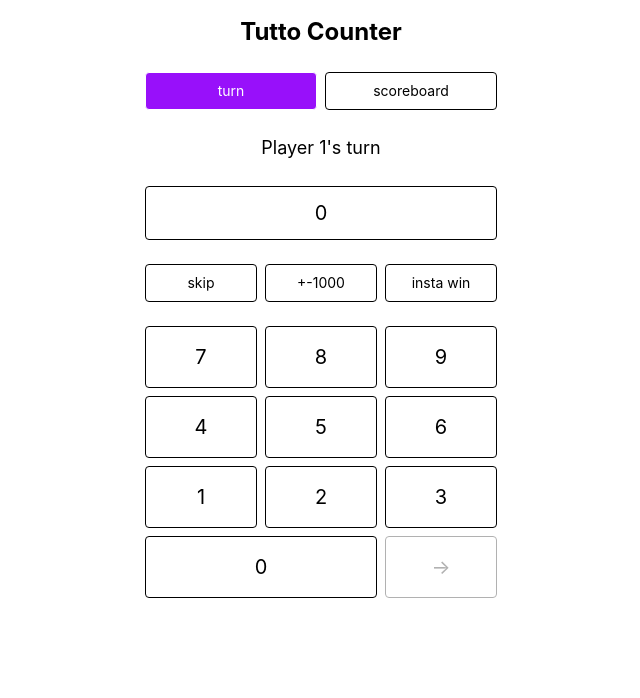
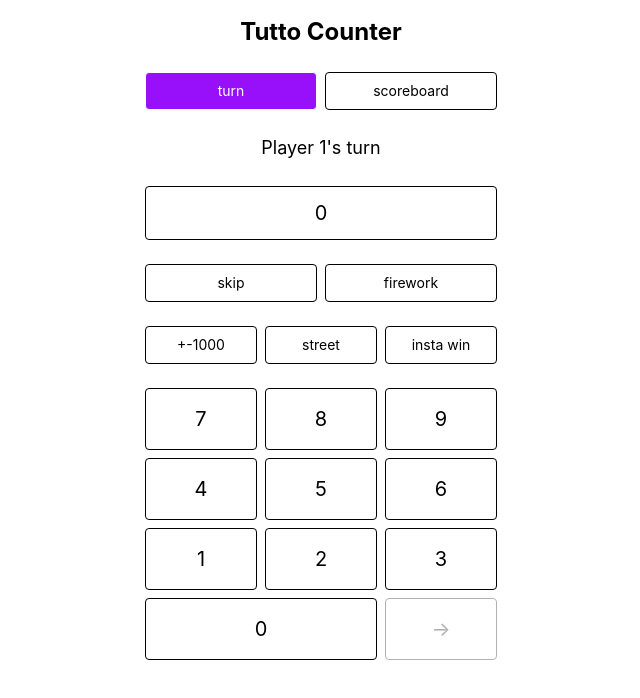
Before and after one commit to JasperBischof/tutto-counter, a React (Vite) app: page / in a window 1280 px wide. Both pictures are taken after a click on the button "start round". Shown: the top 698 px of the page, without its empty margins (319-959 px from the left). Built offline with nearby package versions, Linux system fonts and the light colour scheme.

Commit message:
added firework and street card to the card selection

```diff
--- a/src/components/Scoreboard.tsx
+++ b/src/components/Scoreboard.tsx
@@ -11,6 +11,8 @@ type Props = {
 const CARD_LABELS: Record<Exclude<Card, null>, string> = {
   'swap-1000': '+-1000',
   'insta-win': 'insta win',
+  street: 'street',
+  firework: 'firework',
 }
 
 export function Scoreboard({ players, scores, pointsHistory, cardHistory, activePlayerId }: Props) {
--- a/src/components/TurnScreen.tsx
+++ b/src/components/TurnScreen.tsx
@@ -31,15 +31,20 @@ export function TurnScreen({
 
   const activePlayer = players[activePlayerIndex]
 
-  // Drawing a card asks the tutto question right away; a plain number never does.
-  function chooseCard(value: Exclude<Card, null>) {
+  // Drawing swap-1000, street, or insta-win asks a yes/no question right away.
+  function chooseCard(value: Exclude<Card, 'firework' | null>) {
     setCard(value)
     setStep('confirm')
   }
 
+  // Firework asks nothing — it just tags the turn while entry continues normally.
+  function toggleFirework() {
+    setCard((prev) => (prev === 'firework' ? null : 'firework'))
+  }
+
   function submitEntry() {
     if (digits === '') return
-    onComplete(Number(digits), null, false)
+    onComplete(Number(digits), card, false)
   }
 
   return (
@@ -98,10 +103,27 @@ export function TurnScreen({
             </button>
             <button
               type="button"
+              onClick={toggleFirework}
+              className={`flex-1 rounded border py-2 ${card === 'firework' ? 'bg-purple-600 text-white' : ''}`}
+            >
+              firework
+            </button>
+          </div>
+
+          <div className="flex gap-2 text-sm">
+            <button
+              type="button"
               onClick={() => chooseCard('swap-1000')}
               className="flex-1 rounded border py-2"
             >
               +-1000
+            </button>
+            <button
+              type="button"
+              onClick={() => chooseCard('street')}
+              className="flex-1 rounded border py-2"
+            >
+              street
             </button>
             <button
               type="button"
@@ -124,7 +146,11 @@ export function TurnScreen({
         <>
           <p className="text-center text-lg">{activePlayer.name}'s turn</p>
           <p className="text-center font-medium">
-            {card === 'insta-win' ? 'reached tutto twice in a row?' : 'reached tutto?'}
+            {card === 'insta-win'
+              ? 'reached tutto twice in a row?'
+              : card === 'street'
+                ? 'reached street?'
+                : 'reached tutto?'}
           </p>
 
           <div className="flex gap-3">
--- a/src/gameLogic.ts
+++ b/src/gameLogic.ts
@@ -2,6 +2,7 @@ import type { Card, GameState, Player } from './types'
 
 const WINNING_SCORE = 6000
 const SWAP_AMOUNT = 1000
+const STREET_AMOUNT = 2000
 
 export function createGame(players: Player[]): GameState {
   const scores: Record<string, number> = {}
@@ -28,6 +29,8 @@ export function createGame(players: Player[]): GameState {
 // reachedTutto only matters when a card was drawn:
 // - 'swap-1000' asks "reached tutto?" for that turn
 // - 'insta-win' asks "reached tutto twice in a row?"
+// - 'street' asks "reached street?" for that turn
+// - 'firework' asks nothing; it's just a label on a normally-scored turn
 export function applyTurn(
   state: GameState,
   pointsScored: number,
@@ -41,6 +44,10 @@ export function applyTurn(
 
   if (card === 'swap-1000' && reachedTutto) {
     applySwapCard(scores, activePlayer.id)
+  }
+
+  if (card === 'street' && reachedTutto) {
+    scores[activePlayer.id] += STREET_AMOUNT
   }
 
   // Recorded as the active player's actual net gain this turn, since a swap
--- a/src/types.ts
+++ b/src/types.ts
@@ -1,4 +1,4 @@
-export type Card = 'insta-win' | 'swap-1000' | null
+export type Card = 'insta-win' | 'swap-1000' | 'street' | 'firework' | null
 
 export type Player = {
   id: string
```
